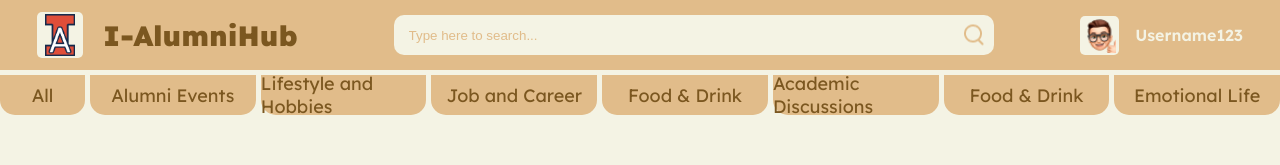
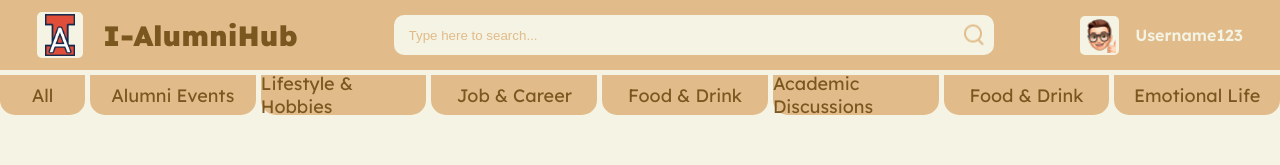
Before and after one commit to longma1012/CS409_project, a React (Create React App) app in the folder my-app/: page /main in a window 1280 px wide. Shown: the top 165 px of the page. Built offline with nearby package versions, Linux system fonts and the light colour scheme.

Commit message:
edit categories

```diff
--- a/my-app/src/components/MainPage/Categories.jsx
+++ b/my-app/src/components/MainPage/Categories.jsx
@@ -6,8 +6,8 @@ const Categories = () => {
         <div className="categories-container">
             <div className="all">All</div>
             <div className="category">Alumni Events</div>
-            <div className=" category">Lifestyle and Hobbies</div>
-            <div className="category">Job and Career</div>
+            <div className=" category">Lifestyle & Hobbies</div>
+            <div className="category">Job & Career</div>
             <div className="category">Food & Drink</div>
             <div className="category">Academic Discussions</div>
             <div className="category">Food & Drink</div>
```
